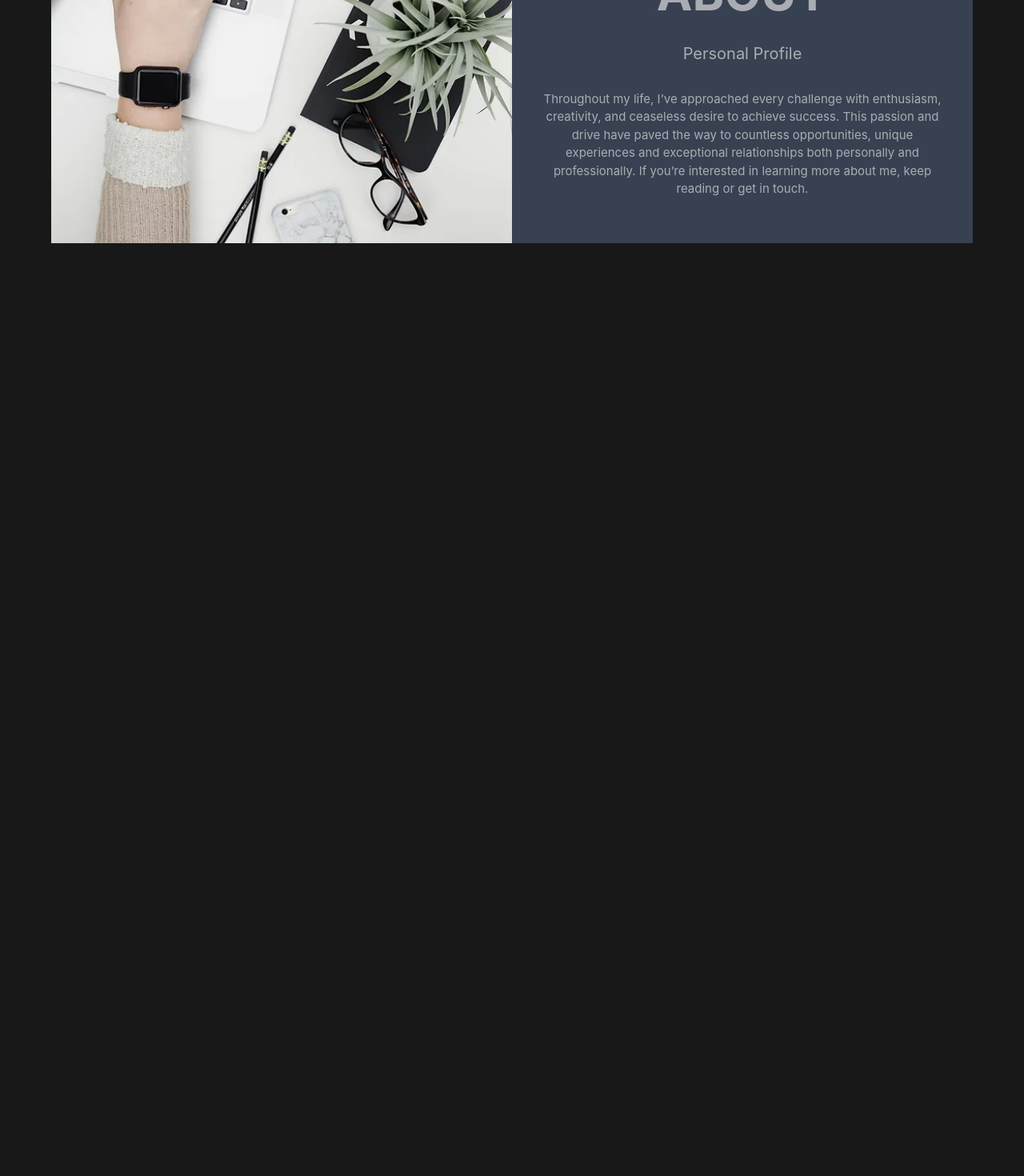
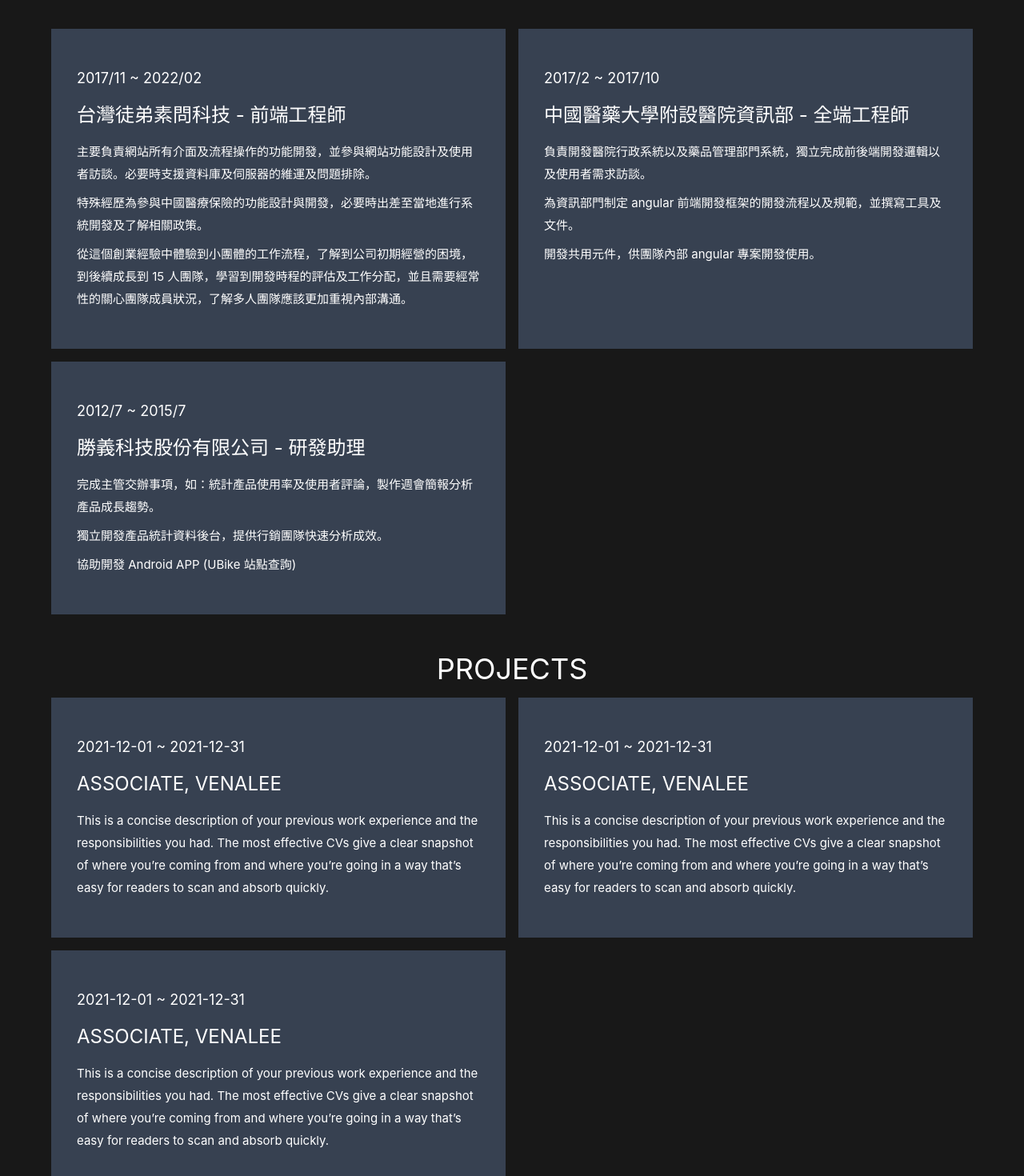
Before and after one commit to contemplator/resume-2022, a Vue app: page / in a window 1280 px wide. Shown: the part 640-2110 px from the top of the page at 80% size. Before the commit the page ends 944 px from the top, so only its background shows below. Built offline with nearby package versions, Linux system fonts and the light colour scheme.

Commit message:
feature: 完成首頁的工作經驗

```diff
--- a/package.json
+++ b/package.json
@@ -10,6 +10,7 @@
     "lint": "eslint . --ext .vue,.js,.jsx,.cjs,.mjs,.ts,.tsx,.cts,.mts --fix --ignore-path .gitignore"
   },
   "dependencies": {
+    "moment": "^2.29.2",
     "vue": "^3.2.31",
     "vue-router": "^4.0.14"
   },
--- a/src/App.vue
+++ b/src/App.vue
@@ -1,6 +1,9 @@
 <script setup lang="ts">
 import { RouterView } from "vue-router";
 import IndexHeader from "./components/IndexHeader.vue";
+import moment from "moment";
+import { ref } from "vue";
+const thisYear = ref(moment().year());
 </script>
 
 <template>
@@ -9,6 +12,10 @@ import IndexHeader from "./components/IndexHeader.vue";
   </header>
 
   <RouterView />
+
+  <footer>
+    <div class="my-6 text-center">©{{ thisYear }} by Leo Lin</div>
+  </footer>
 </template>
 
 <style lang="scss">
--- a/src/assets/base.css
+++ b/src/assets/base.css
@@ -31,23 +31,10 @@
   --color-border-hover: var(--vt-c-divider-dark-1);
 
   --color-heading: var(--vt-c-text-dark-1);
-  --color-text: var(--vt-c-text-dark-2);
+  --color-text: var(--vt-c-text-dark-1);
+  --color-hint: var(--vt-c-text-dark-2);
 
   --section-gap: 160px;
-}
-
-@media (prefers-color-scheme: dark) {
-  :root {
-    --color-background: var(--vt-c-black);
-    --color-background-soft: var(--vt-c-black-soft);
-    --color-background-mute: var(--vt-c-black-mute);
-
-    --color-border: var(--vt-c-divider-dark-2);
-    --color-border-hover: var(--vt-c-divider-dark-1);
-
-    --color-heading: var(--vt-c-text-dark-1);
-    --color-text: var(--vt-c-text-dark-2);
-  }
 }
 
 *,
--- a/src/views/HomeView.vue
+++ b/src/views/HomeView.vue
@@ -18,14 +18,81 @@
           <div class="flex-1 personality-image p-8"></div>
         </div>
       </section>
-      <section id="personal-profile" class="mt-12">
+      <!-- <section id="personal-profile" class="mt-12">
         <div class="flex bg-gray-700 section-content">
           <div class="flex-1 personality-image p-8"></div>
           <div class="flex-1 personality-content flex justify-center flex-col p-8">
             <div class="name uppercase text-center text-6xl font-bold mb-8">About</div>
             <div class="slogon text-center mb-8 text-xl">Personal Profile</div>
             <div class="description text-center whitespace-normal">
-              Throughout my life, I’ve approached every challenge with enthusiasm, creativity, and ceaseless desire to achieve success. This passion and drive have paved the way to countless opportunities, unique experiences and exceptional relationships both personally and professionally. If you’re interested in learning more about me, keep reading or get in touch.
+              Throughout my life, I’ve approached every challenge with enthusiasm, creativity, and ceaseless desire to achieve success. This passion and drive
+              have paved the way to countless opportunities, unique experiences and exceptional relationships both personally and professionally. If you’re
+              interested in learning more about me, keep reading or get in touch.
+            </div>
+          </div>
+        </div>
+      </section> -->
+      <section id="experience">
+        <div class="text-4xl mt-12 mb-4 uppercase text-center">Experience</div>
+        <div class="text-xl mb-12 text-center">Work History</div>
+        <div class="grid grid-cols-1 md:grid-cols-2 gap-4">
+          <div class="experience-card">
+            <div class="experience-time">2017/11 ~ 2022/02</div>
+            <div class="experience-title">台灣徒弟素問科技 - 前端工程師</div>
+            <div class="experience-content">
+              <p>主要負責網站所有介面及流程操作的功能開發，並參與網站功能設計及使用者訪談。必要時支援資料庫及伺服器的維運及問題排除。</p>
+              <p>特殊經歷為參與中國醫療保險的功能設計與開發，必要時出差至當地進行系統開發及了解相關政策。</p>
+              <p>
+                從這個創業經驗中體驗到小團體的工作流程，了解到公司初期經營的困境，到後續成長到 15
+                人團隊，學習到開發時程的評估及工作分配，並且需要經常性的關心團隊成員狀況，了解多人團隊應該更加重視內部溝通。
+              </p>
+            </div>
+          </div>
+          <div class="experience-card">
+            <div class="experience-time">2017/2 ~ 2017/10</div>
+            <div class="experience-title">中國醫藥大學附設醫院資訊部 - 全端工程師</div>
+            <div class="experience-content">
+              <p>負責開發醫院行政系統以及藥品管理部門系統，獨立完成前後端開發邏輯以及使用者需求訪談。</p>
+              <p>為資訊部門制定 angular 前端開發框架的開發流程以及規範，並撰寫工具及文件。</p>
+              <p>開發共用元件，供團隊內部 angular 專案開發使用。</p>
+            </div>
+          </div>
+          <div class="experience-card">
+            <div class="experience-time">2012/7 ~ 2015/7</div>
+            <div class="experience-title">勝義科技股份有限公司 - 研發助理</div>
+            <div class="experience-content">
+              <p>完成主管交辦事項，如：統計產品使用率及使用者評論，製作週會簡報分析產品成長趨勢。</p>
+              <p>獨立開發產品統計資料後台，提供行銷團隊快速分析成效。</p>
+              <p>協助開發 Android APP (UBike 站點查詢)</p>
+            </div>
+          </div>
+        </div>
+      </section>
+      <section id="experience">
+        <div class="text-4xl mt-12 mb-4 uppercase text-center">Projects</div>
+        <div class="grid grid-cols-1 md:grid-cols-2 gap-4">
+          <div class="experience-card">
+            <div class="experience-time">2021-12-01 ~ 2021-12-31</div>
+            <div class="experience-title">ASSOCIATE, VENALEE</div>
+            <div class="experience-content">
+              This is a concise description of your previous work experience and the responsibilities you had. The most effective CVs give a clear snapshot of
+              where you’re coming from and where you’re going in a way that’s easy for readers to scan and absorb quickly.
+            </div>
+          </div>
+          <div class="experience-card">
+            <div class="experience-time">2021-12-01 ~ 2021-12-31</div>
+            <div class="experience-title">ASSOCIATE, VENALEE</div>
+            <div class="experience-content">
+              This is a concise description of your previous work experience and the responsibilities you had. The most effective CVs give a clear snapshot of
+              where you’re coming from and where you’re going in a way that’s easy for readers to scan and absorb quickly.
+            </div>
+          </div>
+          <div class="experience-card">
+            <div class="experience-time">2021-12-01 ~ 2021-12-31</div>
+            <div class="experience-title">ASSOCIATE, VENALEE</div>
+            <div class="experience-content">
+              This is a concise description of your previous work experience and the responsibilities you had. The most effective CVs give a clear snapshot of
+              where you’re coming from and where you’re going in a way that’s easy for readers to scan and absorb quickly.
             </div>
           </div>
         </div>
@@ -43,4 +110,19 @@
   background-size: cover;
   background-position: center;
 }
+.experience-card {
+  @apply bg-gray-700 py-12 px-8;
+  .experience-time {
+    @apply mb-4 text-lg;
+  }
+  .experience-title {
+    @apply mb-4 text-2xl;
+  }
+  .experience-content {
+    @apply leading-7 grid gap-y-2;
+    // > p {
+    //   @apply
+    // }
+  }
+}
 </style>
```
Also changed, not shown: 1 other file (tests, documents, lock files or other folders).
